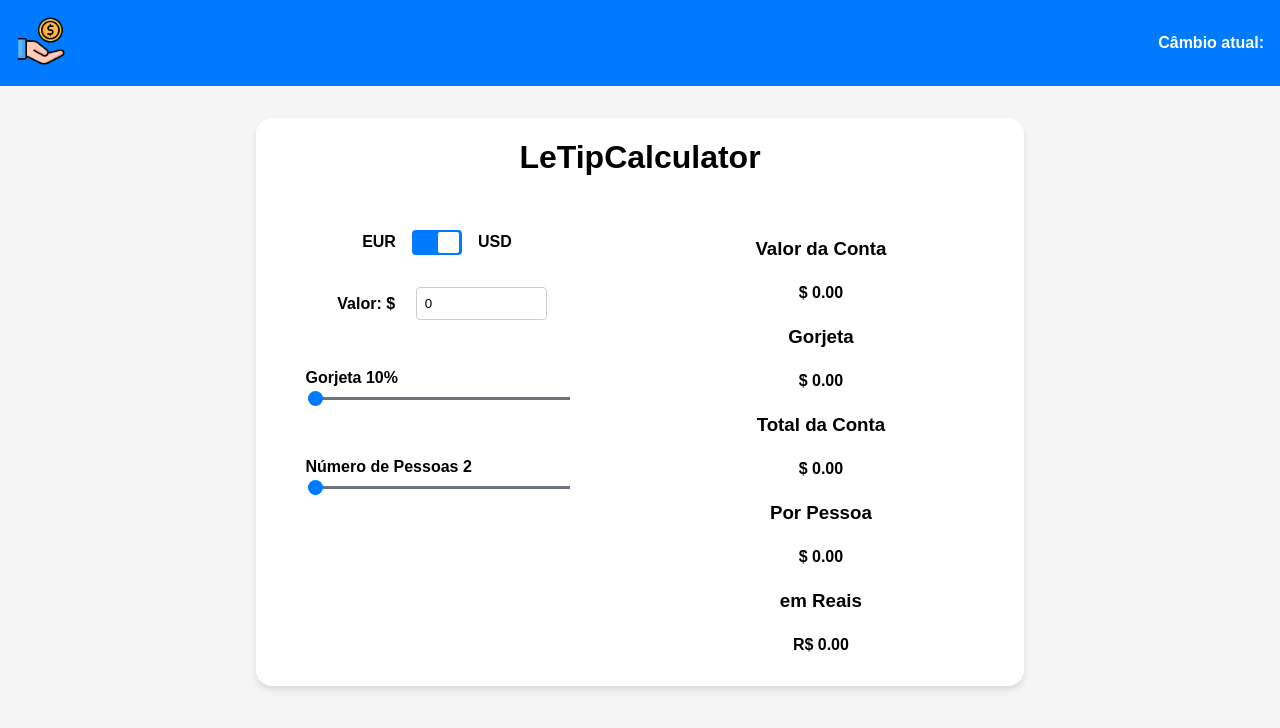
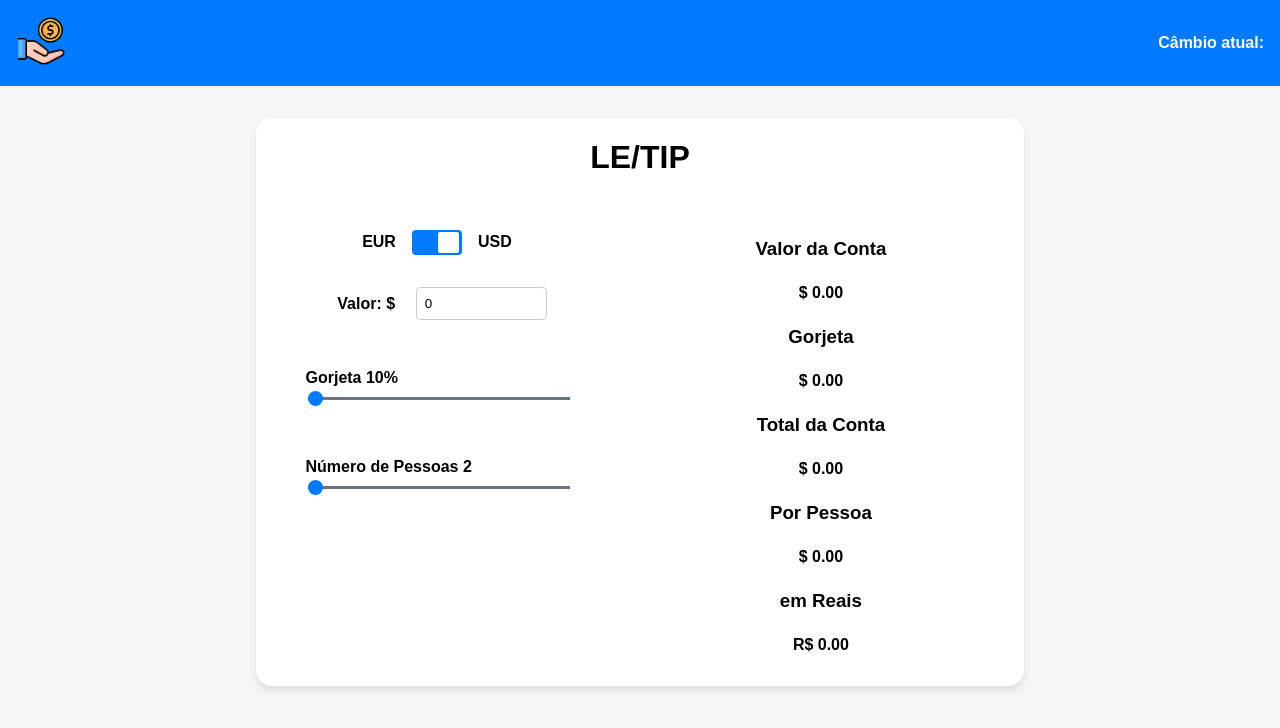
Before and after one commit to jair-andrade/le-tip, a Vue app: page / in a window 1280 px wide. Shown: the top 728 px of the page. Built offline with nearby package versions, Linux system fonts and the light colour scheme; no server answers.

Commit message:
style(tip-calculator): fix title

```diff
--- a/src/components/LeTipCalculator/LeTipCalculator.vue
+++ b/src/components/LeTipCalculator/LeTipCalculator.vue
@@ -1,6 +1,6 @@
 <template>
   <div class="tip-calculator">
-    <h1 class="tip-calculator__title">LeTipCalculator</h1>
+    <h1 class="tip-calculator__title">LE/TIP</h1>
     <div class="tip-calculator__content">
       <div
         class="tip-calculator__form"
```
